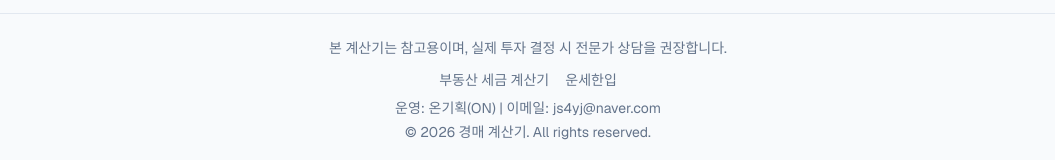
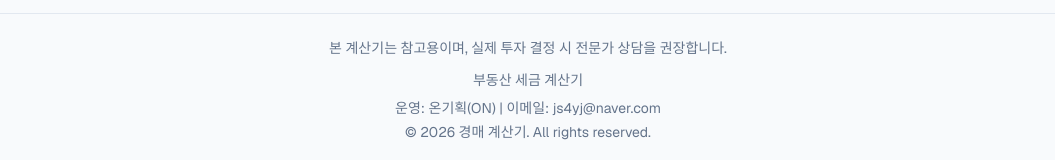
Before and after one commit to wellbeinginus-source/auction-calc, a Next.js app: page / in a window 1280 px wide. Shown: the part 1781-1941 px from the top of the page, without its empty margins (112-1167 px from the left). Built offline with nearby package versions, Linux system fonts and the light colour scheme.

Commit message:
remove 운세한입 footer link (brand mismatch)
Co-Authored-By: Claude Sonnet 4.6 <noreply@anthropic.com>

```diff
--- a/src/app/layout.tsx
+++ b/src/app/layout.tsx
@@ -122,7 +122,6 @@ export default function RootLayout({
             </p>
             <div className="mt-3 flex justify-center gap-4">
               <a href="https://tax-calc-five.vercel.app" target="_blank" rel="noopener noreferrer" className="hover:text-foreground transition-colors">부동산 세금 계산기</a>
-              <a href="https://unsehanip.vercel.app" target="_blank" rel="noopener noreferrer" className="hover:text-foreground transition-colors">운세한입</a>
             </div>
             <p className="mt-2">
               운영: 온기획(ON) | 이메일: js4yj@naver.com
```
